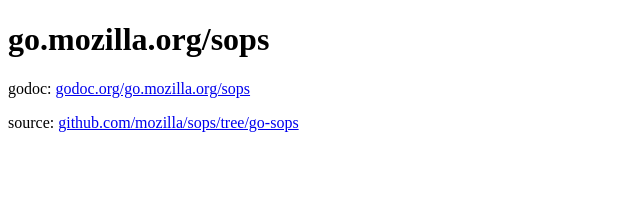
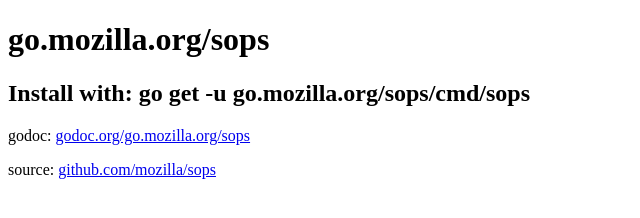
Before and after one commit to mozilla-services/gomoz, a plain HTML site: page sops/aes/index.html in a window 1280 px wide. Shown: the whole page, without its empty margins (0-640 px from the left). Drawn offline with Linux system fonts and the light colour scheme.

Commit message:
Move Sops repository to mozilla/sops

```diff
--- a/sops/aes/index.html
+++ b/sops/aes/index.html
@@ -2,11 +2,12 @@
 <html>
   <head>
     <meta http-equiv="Content-Type" content="text/html; charset=utf-8"/>
-    <meta name="go-import" content="go.mozilla.org/sops git https://github.com/jvehent/sops">
+    <meta name="go-import" content="go.mozilla.org/sops git https://github.com/mozilla/sops">
   </head>
   <body>
     <h1>go.mozilla.org/sops</h1>
+    <h2>Install with: go get -u go.mozilla.org/sops/cmd/sops</h2>
     <p>godoc: <a href="https://godoc.org/go.mozilla.org/sops">godoc.org/go.mozilla.org/sops</a></p>
-    <p>source: <a href="https://github.com/mozilla/sops/tree/go-sops">github.com/mozilla/sops/tree/go-sops</a></p>
+    <p>source: <a href="https://github.com/mozilla/sops">github.com/mozilla/sops</a></p>
   </body>
 </html>
```
Also changed, not shown: sops/cmd/sops/index.html (+3 -2 lines), sops/json/index.html (+3 -2 lines), sops/kms/index.html (+3 -2 lines), sops/kms/mocks/index.html (added, +13 -0 lines), sops/pgp/index.html (+3 -2 lines), sops/validation/index.html (+3 -2 lines), sops/yaml/index.html (+3 -2 lines).
